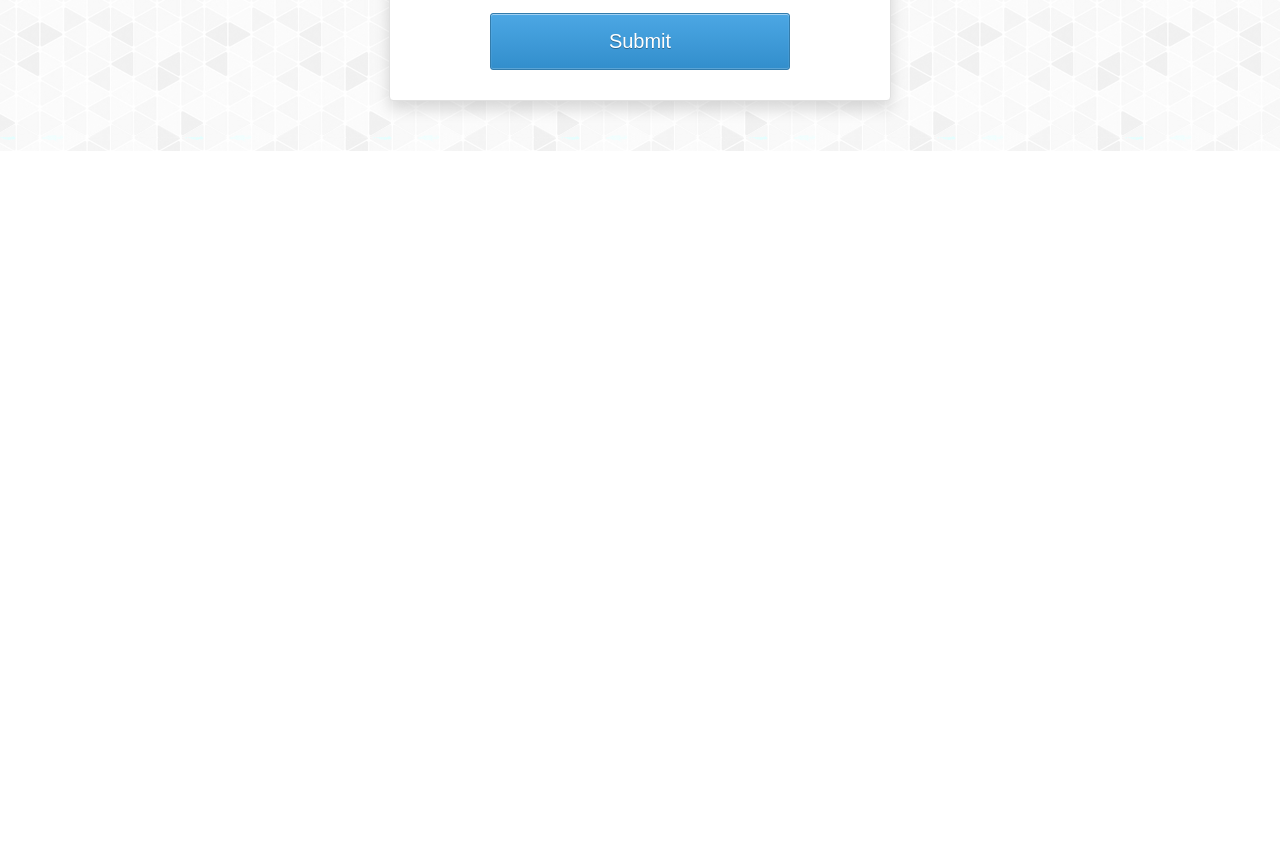
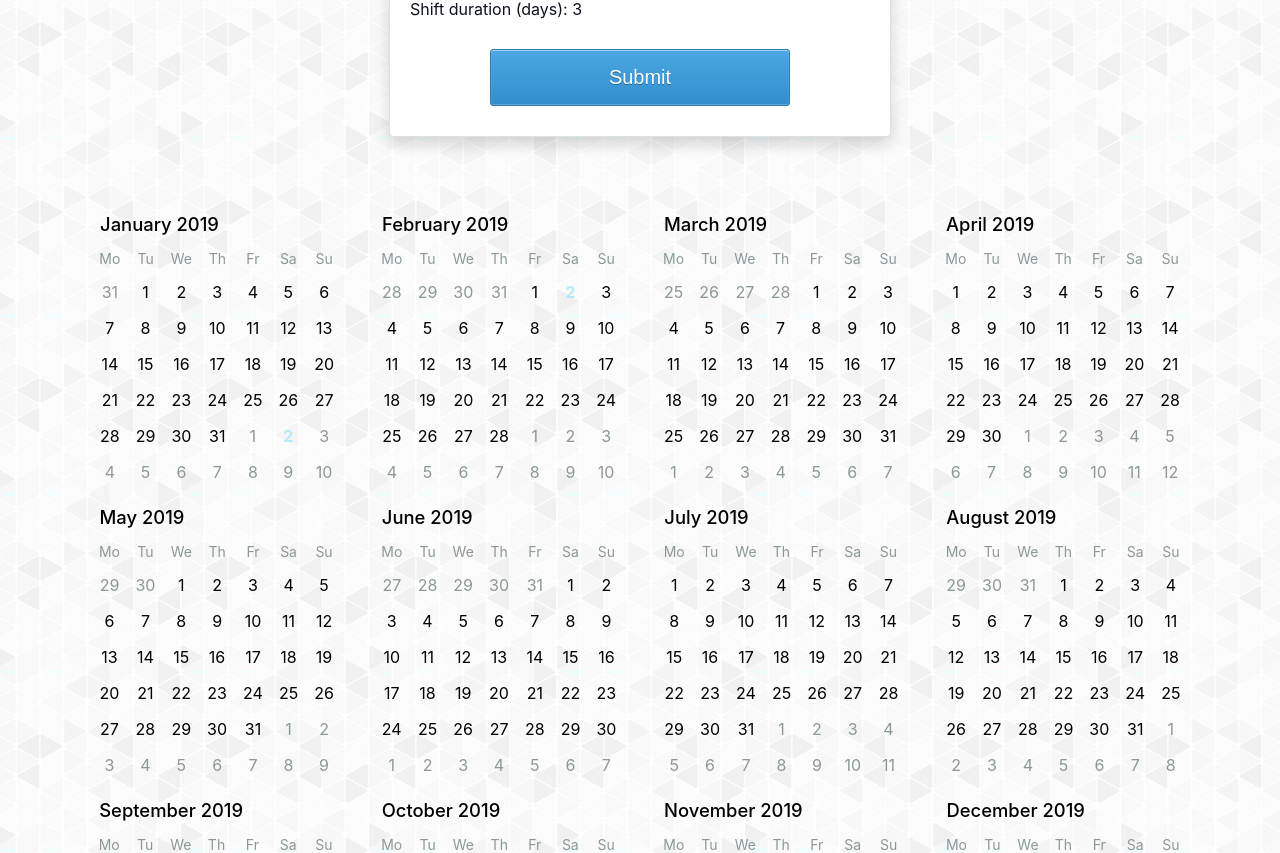
Before and after one commit to mzeleniuk/Jaconn, a React (Create React App) app: page / in a window 1280 px wide. Shown: the part 767-1620 px from the top of the page. Before the commit the page ends 918 px from the top, so only its background shows below. Built offline with nearby package versions, Linux system fonts and the light colour scheme.

Commit message:
Create a Calendar component

```diff
--- a/package.json
+++ b/package.json
@@ -1,6 +1,6 @@
 {
   "name": "jaconn",
-  "version": "0.8.0",
+  "version": "0.9.0",
   "private": true,
   "dependencies": {
     "react": "^16.7.0",
--- a/src/App.js
+++ b/src/App.js
@@ -1,6 +1,7 @@
 import React, { Component } from 'react';
 import { connect } from 'react-redux';
 
+import Calendar from './components/calendar';
 import { Header } from './components/header';
 import { Loader } from './components/loader';
 import Workload from './components/workload';
@@ -29,6 +30,8 @@ class App extends Component {
                 <Header />
 
                 <Workload />
+
+                <Calendar />
             </div>
         );
     };
--- /dev/null
+++ b/src/components/calendar.jsx
@@ -0,0 +1,53 @@
+import React, { PureComponent } from 'react';
+import { connect } from 'react-redux';
+import DayPicker from 'react-day-picker';
+
+const modifiersStyles = {
+    today: {
+        color: '#b2ebf9'
+    },
+    selected: {
+        backgroundColor: '#8c54a1'
+    }
+};
+
+class Calendar extends PureComponent {
+    render() {
+        const currentYear = new Date().getFullYear();
+        const currentCalendarYear = new Date(currentYear, 0);
+
+        return (
+            <div className="calendar-container">
+                <div className="calendar">
+                    <DayPicker
+                        numberOfMonths={12}
+                        month={this.props.startDate ? new Date(this.props.startDate.getFullYear(), 0) : currentCalendarYear}
+                        canChangeMonth={false}
+                        firstDayOfWeek={1}
+                        fixedWeeks={true}
+                        locale={this.props.dictionary.code.toLowerCase()}
+                        months={this.props.dictionary.months}
+                        weekdaysLong={this.props.dictionary.weekdaysLong}
+                        weekdaysShort={this.props.dictionary.weekdaysShort}
+                        modifiersStyles={modifiersStyles}
+                    />
+                </div>
+            </div>
+        );
+    };
+}
+
+const mapStateToProps = state => {
+    return {
+        dictionary: {
+            code: state.dictionary.data['Code'],
+            months: state.dictionary.data['Months'],
+            weekdaysLong: state.dictionary.data['WeekdaysLong'],
+            weekdaysShort: state.dictionary.data['WeekdaysShort']
+        },
+        duration: state.workload.data.shiftDuration,
+        startDate: state.workload.data.shiftStartDate
+    };
+};
+
+export default connect(mapStateToProps, null)(Calendar);
--- a/src/components/workload.jsx
+++ b/src/components/workload.jsx
@@ -1,10 +1,9 @@
 import React, { Component } from 'react';
 import { connect } from 'react-redux';
 import DayPicker from 'react-day-picker';
-import 'react-day-picker/lib/style.css';
 
 import Dropdown from './dropdown';
-import { hideLoader, saveWorkload, showLoader } from '../redux/actions';
+import { saveWorkload } from '../redux/actions';
 import { Storage } from '../services/storage';
 
 const modifiersStyles = {
@@ -62,8 +61,6 @@ class Workload extends Component {
     };
 
     handleSubmit = () => {
-        this.props.showLoader();
-
         if (!this.state.shiftDuration || !this.state.shiftStartDate) {
             this.setState({
                 validationErrors: {
@@ -81,8 +78,6 @@ class Workload extends Component {
             this.props.saveWorkload(workload);
             Storage.saveWorkload(workload);
         }
-
-        this.props.hideLoader();
     };
 
     render() {
@@ -103,6 +98,8 @@ class Workload extends Component {
                                    weekdaysLong={this.props.dictionary.weekdaysLong}
                                    weekdaysShort={this.props.dictionary.weekdaysShort}
                                    firstDayOfWeek={1}
+                                   fixedWeeks={true}
+                                   locale={this.props.dictionary.code.toLowerCase()}
                                    selectedDays={this.state.shiftStartDate}
                                    modifiersStyles={modifiersStyles}
                         />
@@ -151,6 +148,7 @@ class Workload extends Component {
 const mapStateToProps = state => {
     return {
         dictionary: {
+            code: state.dictionary.data['Code'],
             duration: state.dictionary.data['Duration'],
             firstDay: state.dictionary.data['FirstDay'],
             months: state.dictionary.data['Months'],
@@ -167,9 +165,7 @@ const mapStateToProps = state => {
 };
 
 const mapDispatchToProps = {
-    hideLoader,
-    saveWorkload,
-    showLoader
+    saveWorkload
 };
 
 export default connect(mapStateToProps, mapDispatchToProps)(Workload);
--- a/src/index.js
+++ b/src/index.js
@@ -2,9 +2,11 @@ import React from 'react';
 import ReactDOM from 'react-dom';
 import { Provider } from 'react-redux';
 import { UAParser } from 'ua-parser-js';
+import 'react-day-picker/lib/style.css';
 
 import store from './redux/store';
 import './styles/animations.css';
+import './styles/calendar.css';
 import './styles/dropdown.css';
 import './styles/header.css';
 import './styles/index.css';
--- /dev/null
+++ b/src/styles/calendar.css
@@ -0,0 +1,8 @@
+.calendar-container {
+    width: 100%;
+    text-align: center;
+}
+
+.calendar-container .calendar {
+    padding: 10px;
+}
```
Also changed, not shown: 1 other file (tests, documents, lock files or other folders).
